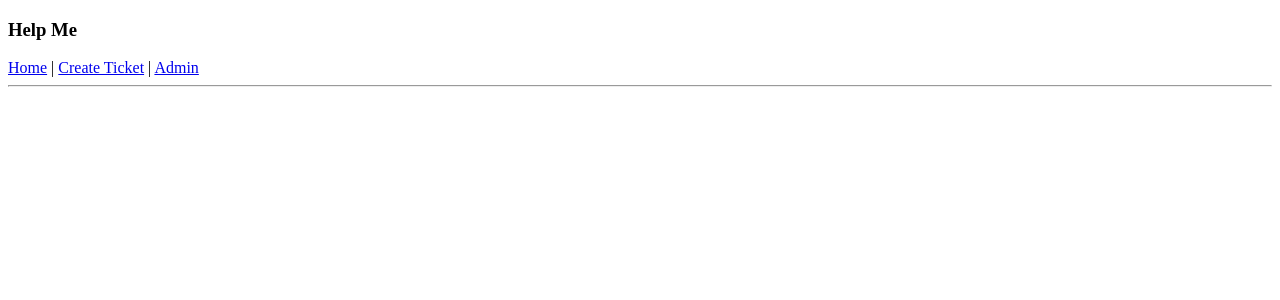
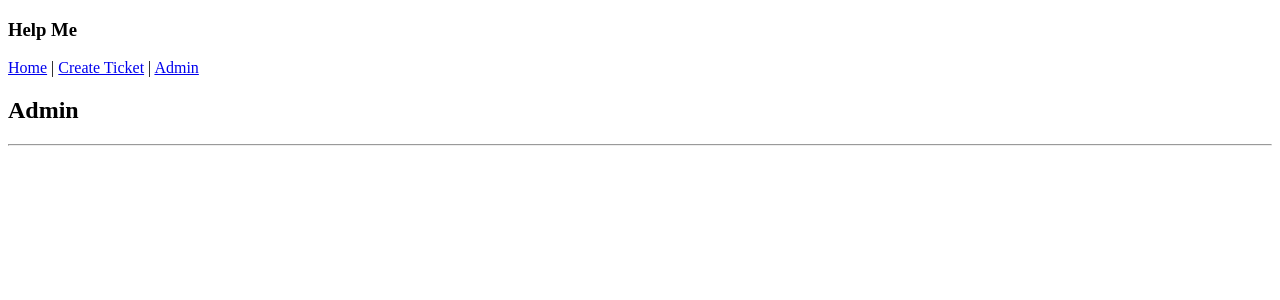
Before and after one commit to k3vnb/react_setup_test, a React app: page /#/admin in a window 1280 px wide. Before the commit this address led to /#/. Shown: the top 300 px of the page. Built offline with nearby package versions, Linux system fonts and the light colour scheme.

Commit message:
pass props to TicketDetail for rendering

```diff
--- a/src/components/Admin.jsx
+++ b/src/components/Admin.jsx
@@ -4,11 +4,14 @@
 import TicketDetail from './TicketDetail';
 
 function Admin(props){
-
+  let optionalSelectedTicketContent = null;
+  if (props.selectedTicket != null){
+    optionalSelectedTicketContent = <TicketDetail selectedTicket={props.selectedTicket}/>;
+  }
   return (
     <div>
       <h2>Admin</h2>
-      <TicketDetail />
+      {optionalSelectedTicketContent}
       <TicketList
         ticketList={props.ticketList}
         currentRouterPath={props.currentRouterPath}
@@ -20,7 +23,8 @@
 Admin.propTypes = {
   ticketList: PropTypes.array,
   currentRouterPath: PropTypes.string.isRequired,
-  onTicketSelection: PropTypes.func.isRequired
+  onTicketSelection: PropTypes.func.isRequired,
+  selectedTicket: PropTypes.object
 };
 
 export default Admin;
--- a/src/components/App.jsx
+++ b/src/components/App.jsx
@@ -34,20 +34,19 @@
     newMasterTicketList.forEach((ticket) =>
       ticket.formattedWaitTime = (ticket.timeOpen).fromNow(true)
     );
-    this.setState({masterTicketList: newMasterTicketList})
-  };
+    this.setState({masterTicketList: newMasterTicketList});
+  }
 
   handleChangingSelectedTicket(ticket){
     this.setState({selectedTicket: ticket});
-    alert(`Selected ${this.state.selectedTicket.names}`)
-  };
+  }
 
   handleAddingNewTicketToList(newTicket){
     let newMasterTicketList = this.state.masterTicketList.slice();
     newTicket.formattedWaitTime = (newTicket.timeOpen).fromNow(true);
     newMasterTicketList.push(newTicket);
     this.setState({masterTicketList: newMasterTicketList});
-  };
+  }
 
 
   render(){
@@ -58,7 +57,8 @@
           <Route exact path='/' render={()=><TicketList ticketList={this.state.masterTicketList} />} />
           <Route path='/newticket' render={()=><NewTicketControl onNewTicketCreation={this.handleAddingNewTicketToList} />} />
           <Route path='/admin' render={(props)=><Admin ticketList={this.state.masterTicketList} currentRouterPath={props.location.pathname}
-          onTicketSelection={this.handleChangingSelectedTicket}/>} />
+          onTicketSelection={this.handleChangingSelectedTicket}
+          selectedTicket={this.state.selectedTicket}/>} />
         </Switch>
       </div>
     );
--- a/src/components/TicketDetail.jsx
+++ b/src/components/TicketDetail.jsx
@@ -1,9 +1,20 @@
 import React from 'react';
+import PropTypes from 'prop-types';
 
-function TicketDetail(){
+function TicketDetail(props){
   return (
-    <h2>Ticket Details will be visible here soon!</h2>
+    <div>
+      <hr/>
+      <h1>{props.selectedTicket.names} - {props.selectedTicket.location}</h1>
+      <h2>Submitted {props.selectedTicket.formattedWaitTime} ago</h2>
+      <h4><em>{props.selectedTicket.issue}</em></h4>
+      <hr/>
+    </div>
   );
 }
 
+TicketDetail.propTypes = {
+  selectedTicket: PropTypes.object
+};
+
 export default TicketDetail;
```
